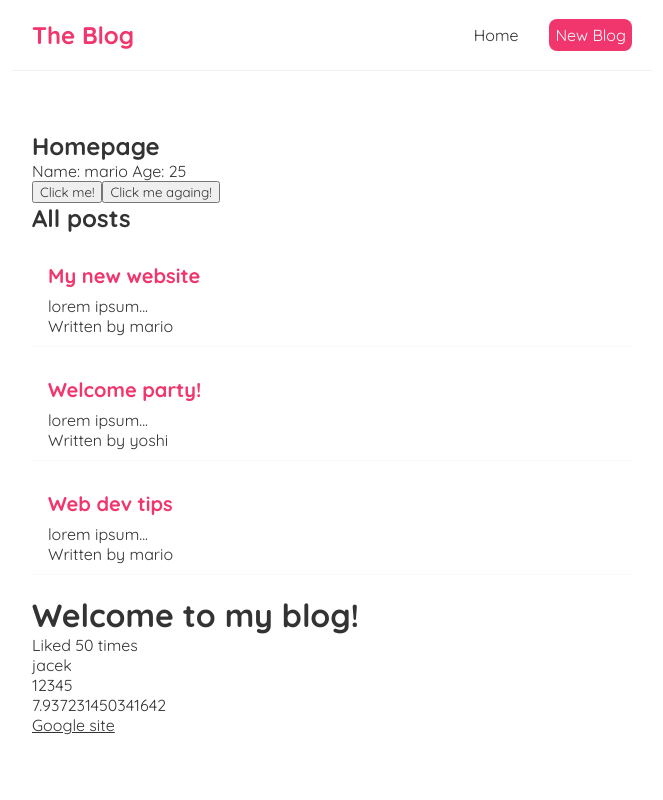
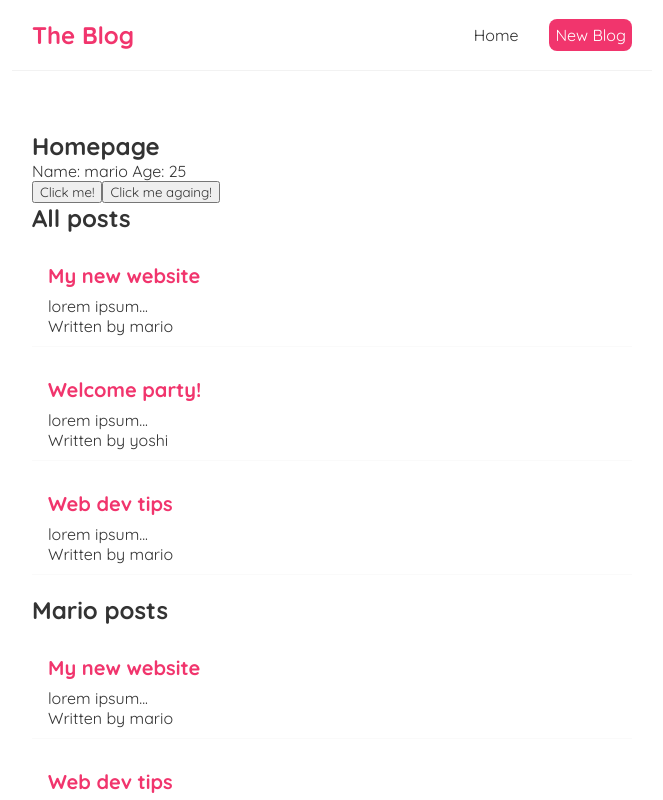
Before and after one commit to jacekcielecki/online-blog, a React (Create React App) app: page / in a window 1280 px wide. Shown: the top 800 px of the page, without its empty margins (308-971 px from the left). Built offline with nearby package versions, Linux system fonts and the light colour scheme.

Commit message:
reusing component

```diff
--- a/src/Home.js
+++ b/src/Home.js
@@ -28,6 +28,7 @@ const Home = () => {
             <button onClick={(e) => {handleClickAgain('jacek', e)}}>Click me againg!</button>
             <br></br>
             <BlogList blogs={blogs} title="All posts"/>
+            <BlogList blogs={blogs.filter((blog) => blog.author === 'mario')} title="Mario posts"/>
         </div>
      );
 }
```
